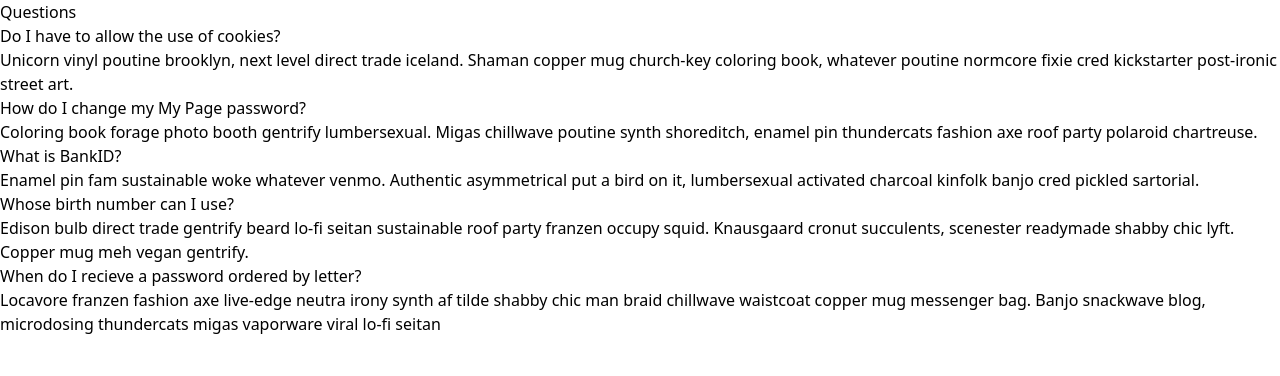
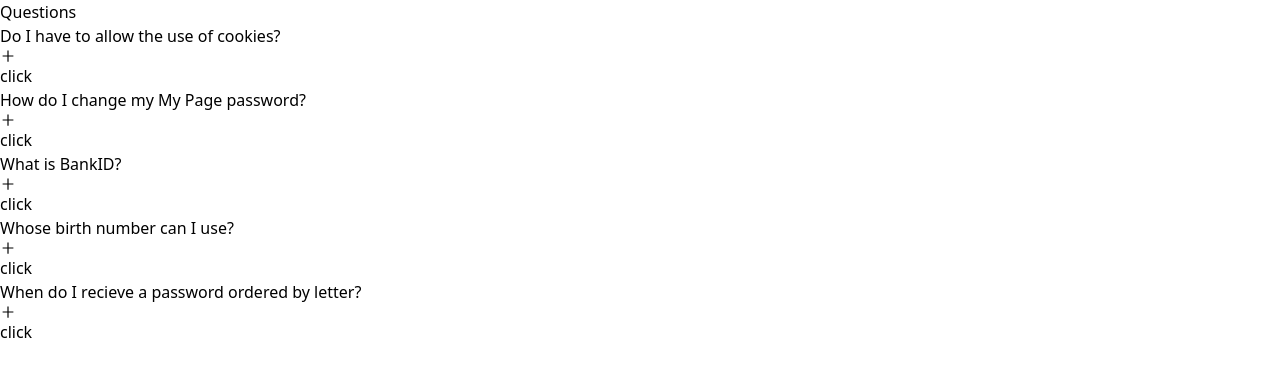
Before and after one commit to OerdBej/5-React-Projects, a React (Create React App) app: page / in a window 1280 px wide. Shown: the top 376 px of the page. Built offline with nearby package versions, Linux system fonts and the light colour scheme.

Commit message:
toggle display text with the icons react buttons

```diff
--- a/src/component/SingleQuestion.js
+++ b/src/component/SingleQuestion.js
@@ -8,8 +8,14 @@
         <article className='question'>
             <header>
                 <h5>{title}</h5>
+                <button
+                    className='question-btn'
+                    onClick={() => setShowInfo(!showInfo)}>
+                    {showInfo ? <AiOutlineMinus /> : <AiOutlinePlus />}
+                    click
+                </button>
             </header>
-            <p>{info}</p>
+            {showInfo && <p>{info}</p>}
         </article>
     );
 };
```
